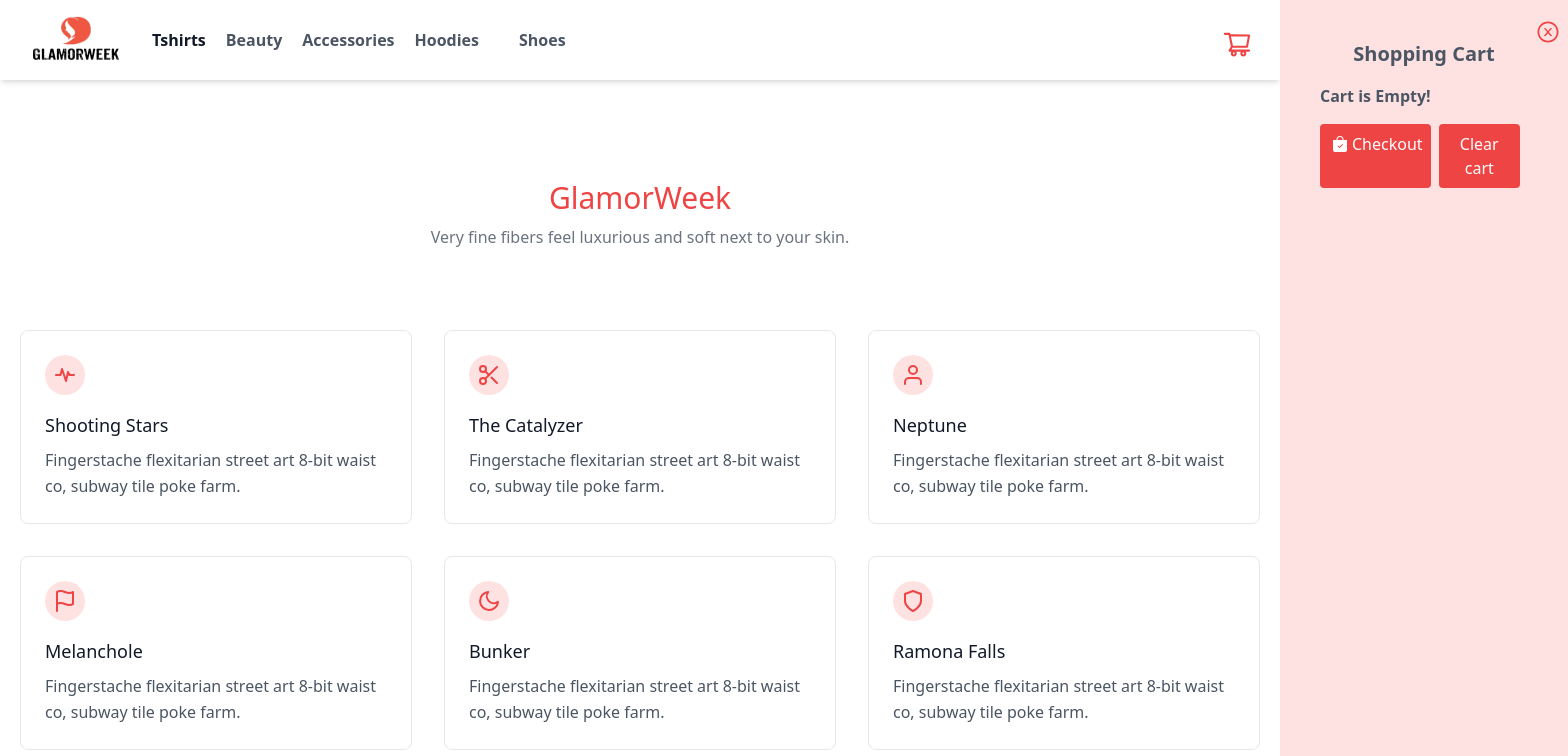
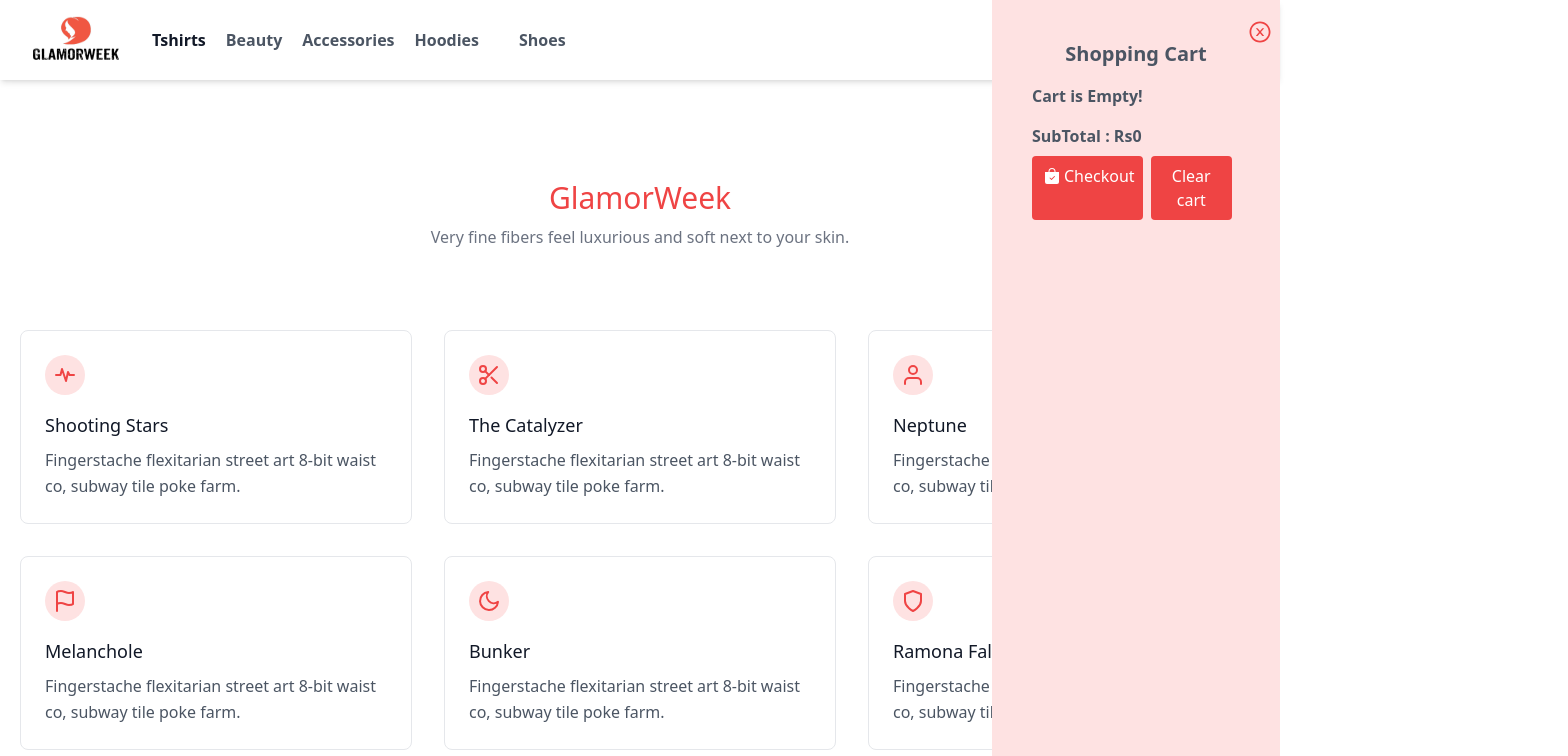
Before and after one commit to Nadiakhanv2/Elitano-web-next, a Next.js app: page / in a window 1280 px wide. Shown: the top 756 px of the page, 1568 px wide, since content can reach past the window. Built offline with nearby package versions, Linux system fonts and the light colour scheme.

Commit message:
modified

```diff
--- a/components/Navbar.js
+++ b/components/Navbar.js
@@ -11,7 +11,6 @@ import {
 import { BsFillBagCheckFill } from "react-icons/bs";
 
 const Navbar = ({ cart, addToCart, clearCart, removeFromCart, subTotal }) => {
-  // console.log(cart, addToCart, clearCart, removeFromCart, subTotal);
   const toggleCart = () => {
     if (ref.current.classList.contains("translate-x-full")) {
       ref.current.classList.remove("translate-x-full");
@@ -64,7 +63,11 @@ const Navbar = ({ cart, addToCart, clearCart, removeFromCart, subTotal }) => {
         </div>
         <div
           ref={ref}
-          className="sideCart absolute top-0 h-[100vh] right-0 bg-red-100 px-10 py-10 transform transition-transform translate-x-full "
+          className={`sideCart sideCartW absolute top-0 h-[100vh] right-0 bg-red-100 px-10 py-10 transform transition-transform ${
+            Object.keys(cart).length !== 0
+              ? "translate-x-0"
+              : "translate - x - full"
+          } `}
         >
           <h2 className="font-bold text-xl text-center">Shopping Cart</h2>
           <span
@@ -88,8 +91,9 @@ const Navbar = ({ cart, addToCart, clearCart, removeFromCart, subTotal }) => {
                           removeFromCart(
                             k,
                             1,
+                            cart[k].price,
                             cart[k].name,
-                            cart[k].price,
+                            cart[k].size,
                             cart[k].variant
                           );
                         }}
@@ -102,8 +106,9 @@ const Navbar = ({ cart, addToCart, clearCart, removeFromCart, subTotal }) => {
                           addToCart(
                             k,
                             1,
+                            cart[k].price,
                             cart[k].name,
-                            cart[k].price,
+                            cart[k].size,
                             cart[k].variant
                           );
                         }}
@@ -114,6 +119,8 @@ const Navbar = ({ cart, addToCart, clearCart, removeFromCart, subTotal }) => {
               );
             })}
           </ol>
+          <div className="font-semibold my-2">SubTotal : Rs{subTotal}</div>
+
           <div className="flex">
             <Link href={"/checkout"}>
               <button className="flex mr-2 text-white bg-red-500 border-0 py-2 px-2 focus:outline-none hover:bg-red-600 rounded">
```
